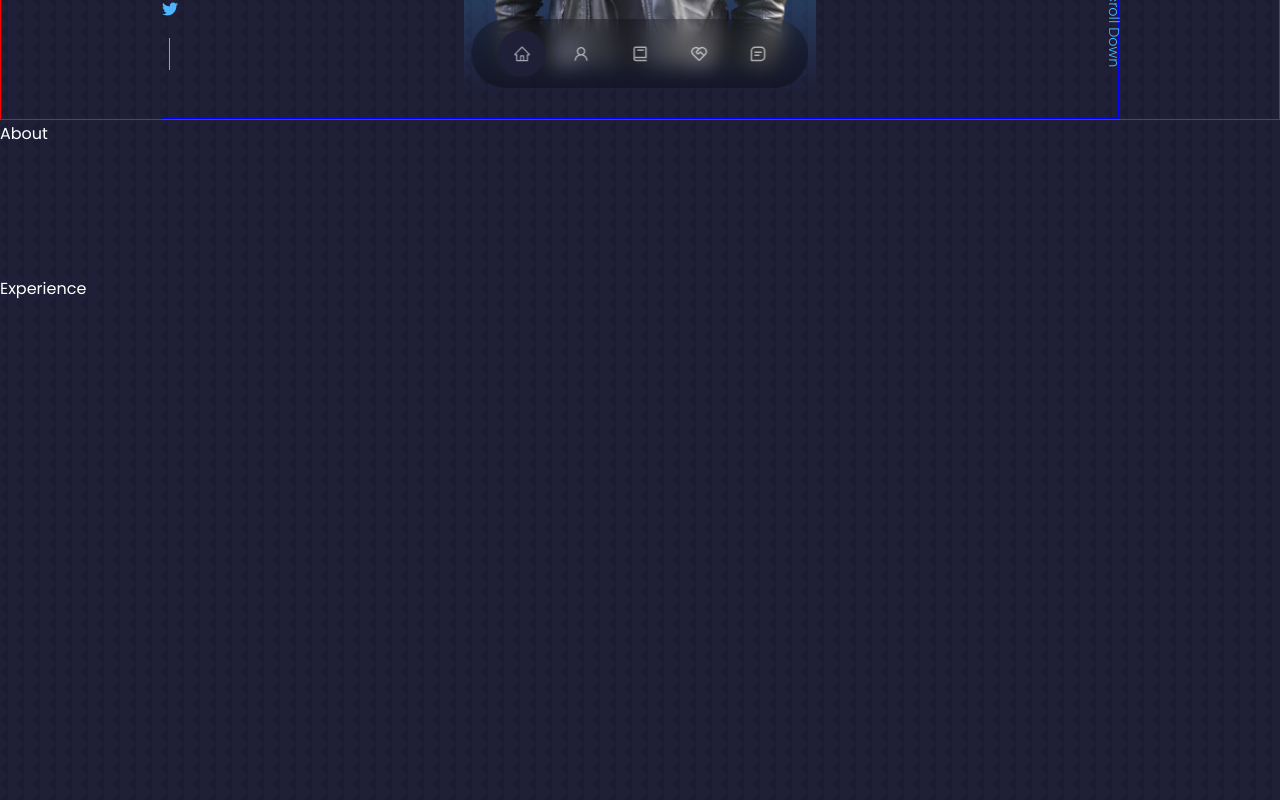
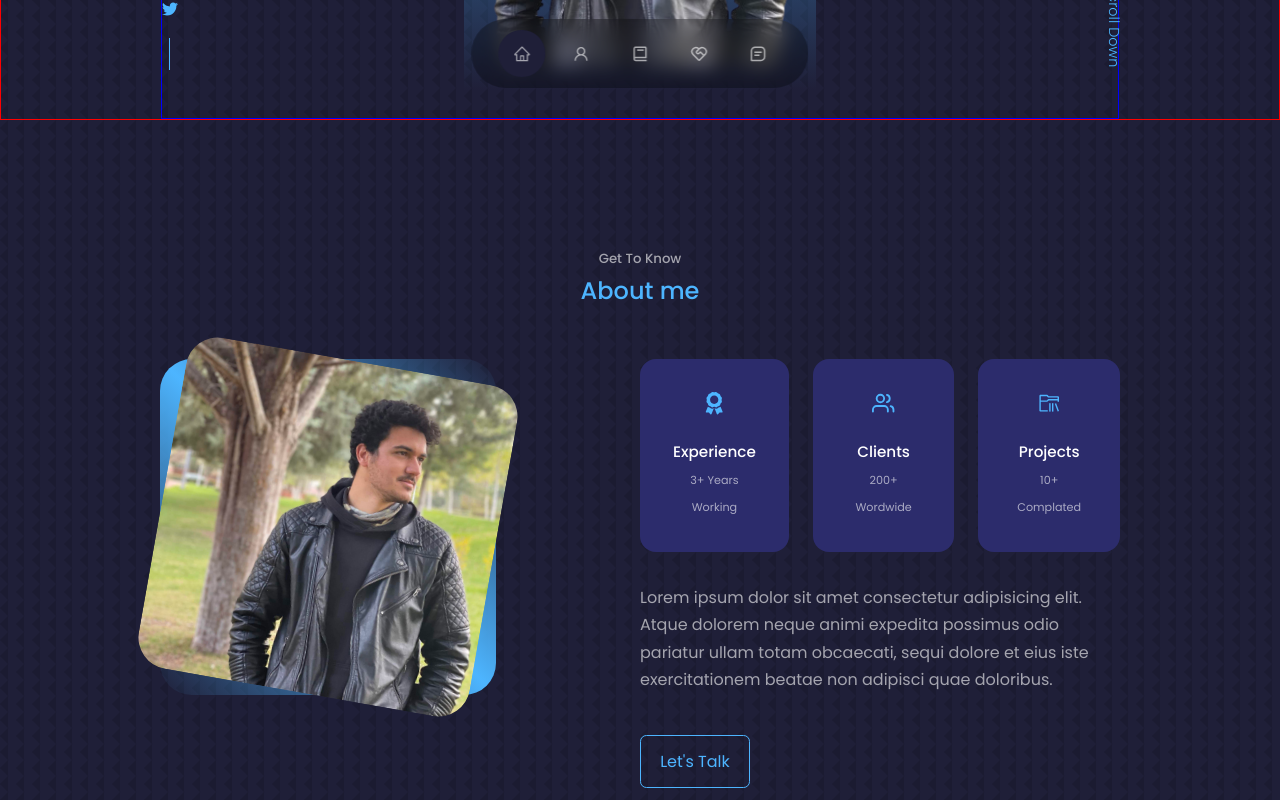
Before and after one commit to ismailonur/ismailonur-portfolio, a React (Create React App) app: page / in a window 1280 px wide. Shown: the part 680-1480 px from the top of the page. Built offline with nearby package versions, Linux system fonts and the light colour scheme; the HTML template or start-up script is replaced by a standard one.

Commit message:
about complated

```diff
--- a/src/components/about/About.jsx
+++ b/src/components/about/About.jsx
@@ -1,11 +1,52 @@
 import React from 'react'
 import './about.css'
+import ME from '../../assets/me-about.jpg'
+import { FaAward } from 'react-icons/fa'
+import { FiUsers } from 'react-icons/fi'
+import { VscFolderLibrary } from 'react-icons/vsc'
 
 const About = () => {
   return (
-    <div>About</div>
+    <section id='about'>
+      <h5>Get To Know</h5>
+      <h2>About me</h2>
+
+      <div className='container about__container'>
+        <div className='about__me'>
+          <div className='about__me-image'>
+            <img src={ME} alt='About Image' />
+          </div>
+        </div>
+
+        <div className='about__content'>
+          <div className='about__cards'>
+            <article className='about__card'>
+              <FaAward className='about__icon' />
+              <h5>Experience</h5>
+              <small>3+ Years Working</small>
+            </article>
+
+            <article className='about__card'>
+              <FiUsers className='about__icon' />
+              <h5>Clients</h5>
+              <small>200+ Wordwide</small>
+            </article>
+
+            <article className='about__card'>
+              <VscFolderLibrary className='about__icon' />
+              <h5>Projects</h5>
+              <small>10+ Complated</small>
+            </article>
+          </div>
+          <p>
+            Lorem ipsum dolor sit amet consectetur adipisicing elit. Atque dolorem neque animi expedita possimus odio pariatur ullam totam obcaecati, sequi dolore et eius iste exercitationem beatae non adipisci quae doloribus.
+          </p>
+          <a href='#contact' className='btn btn-primary'>Let's Talk</a>
+        </div>
+      </div>
+    </section>
   )
 }
 
 
-export {About}
+export { About }
--- a/src/components/about/about.css
+++ b/src/components/about/about.css
@@ -0,0 +1,108 @@
+.about__container {
+    display: grid;
+    grid-template-columns: 35% 50%;
+    gap: 15%;
+}
+
+.about__me {
+    width: 100%;
+    aspect-ratio: 1/1;
+    border-radius: 2rem;
+    background: linear-gradient(45deg,
+            transparent,
+            var(--color-primary),
+            transparent);
+    display: grid;
+    place-items: center;
+}
+
+.about__me-image {
+    border-radius: 2rem;
+    overflow: hidden;
+    transform: rotate(10deg);
+    transition: var(--transition);
+}
+
+.about__me-image:hover {
+    transform: rotate(0);
+}
+
+.about__cards {
+    display: grid;
+    grid-template-columns: repeat(3, 1fr);
+    gap: 1.5rem;
+}
+
+.about__card {
+    background: var(--color-bg-variant);
+    border: 1px solid transparent;
+    border-radius: 1rem;
+    padding: 2rem;
+    text-align: center;
+    transition: var(--transition);
+}
+
+.about__card:hover {
+    /* border: 1px solid var(--color-primary); */
+    background: transparent;
+    border-color: var(--color-primary-variant);
+    cursor: default;
+}
+
+.about__icon {
+    color: var(--color-primary);
+    font-size: 1.4rem;
+    margin-bottom: 1rem;
+}
+
+.about__card h5 {
+    font-size: 0.95rem;
+}
+
+.about__card small {
+    font-size: 0.7rem;
+    color: var(--color-light);
+}
+
+.about__content p {
+    margin: 2rem 0 2.6rem;
+    color: var(--color-light);
+}
+
+/* ============ MEDIUM DEVICES  ============ */
+@media screen and (max-width: 1024px) {
+    .about__container {
+        grid-template-columns: 1fr;
+        gap: 0;
+    }
+
+    .about__me {
+        width: 50%;
+        margin: 2rem auto 4rem;
+    }
+
+    .about__content p {
+        margin: 1rem 0 1.5rem;
+    }
+}
+
+/* ============ SMALL DEVICES  ============ */
+@media screen and (max-width: 600px) {
+    .about__me {
+        width: 65%;
+        margin: 0 auto 3rem;
+    }
+
+    .about__cards {
+        grid-template-columns: 1fr 1fr;
+        gap: 1rem;
+    }
+
+    .about__content {
+        text-align: center;
+    }
+
+    .about__content p {
+        margin: 1.5rem 0;
+    }
+}
```
Also changed, not shown: src/assets/me-about.jpg.
